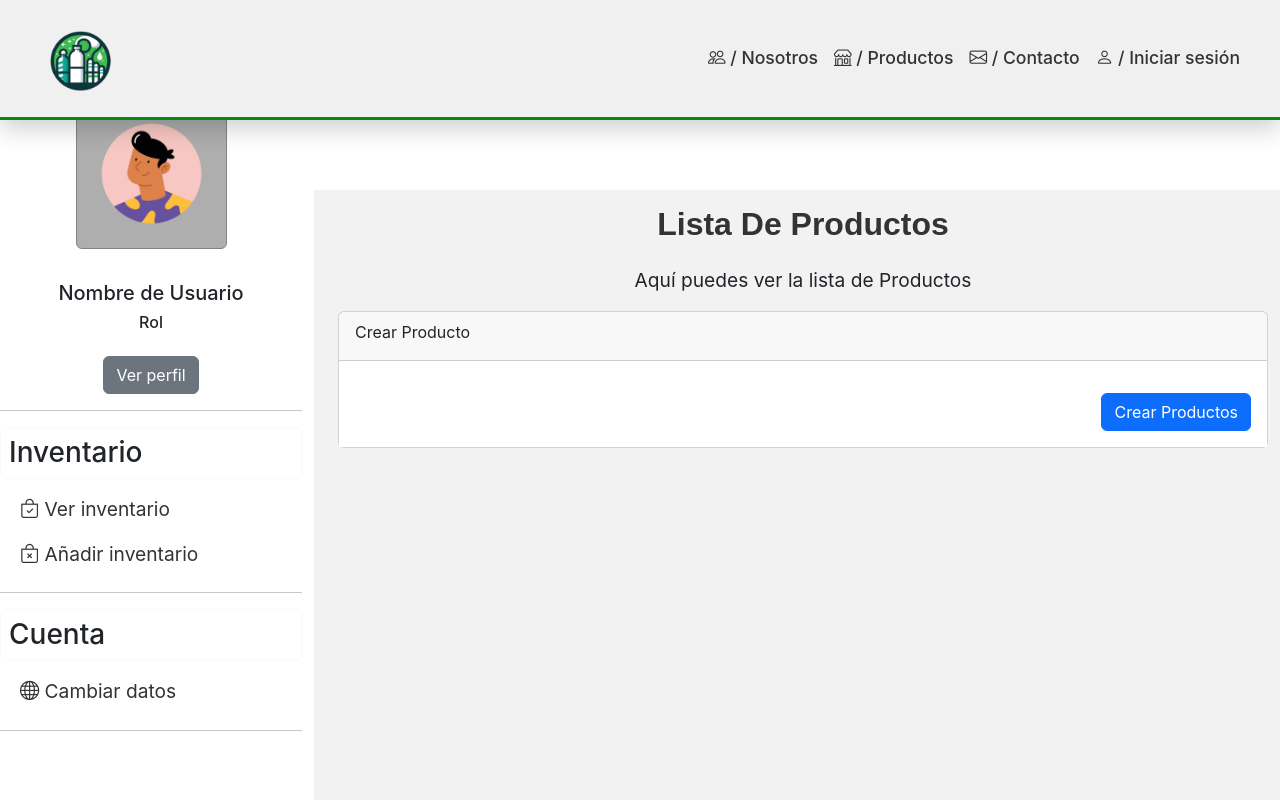
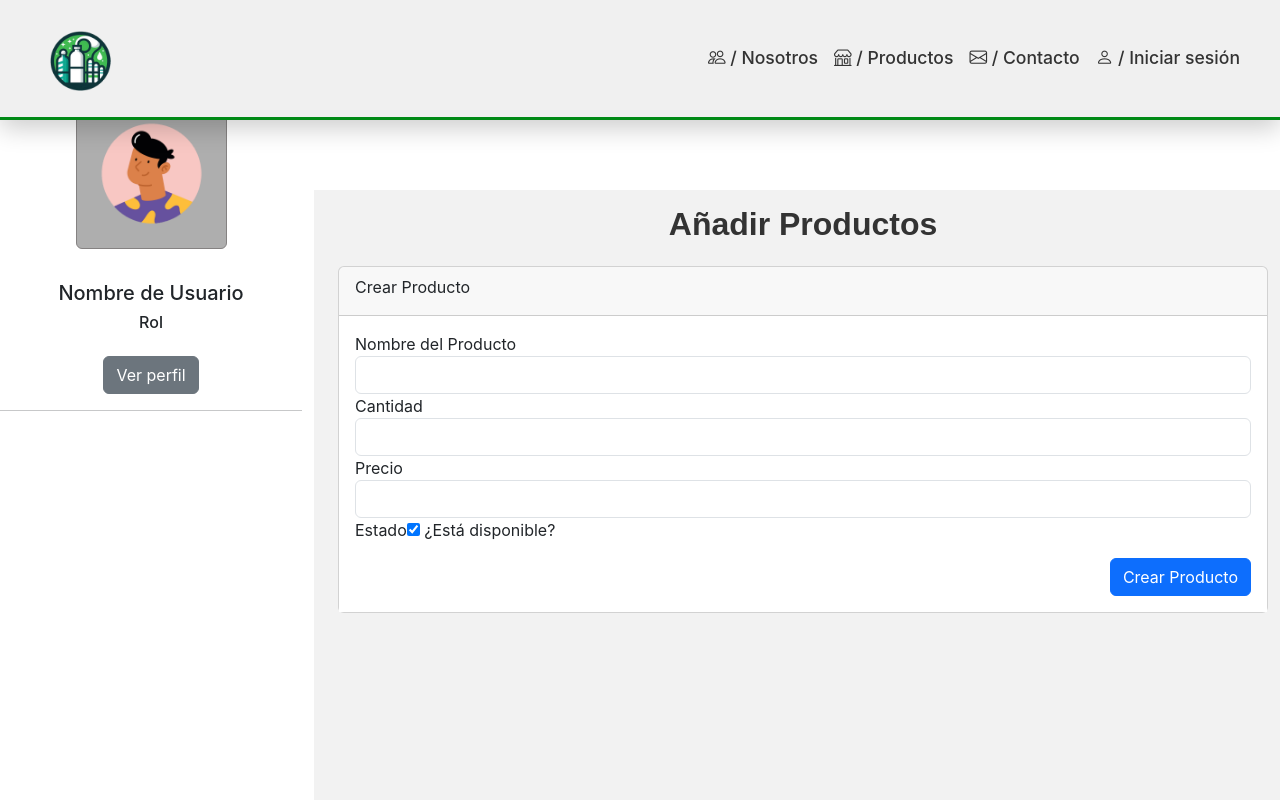
Before and after one commit to DanSRM02/React-Project, a React (Create React App) app: page /Inventory/Create in a window 1280 px wide. Shown: the top 800 px of the page. Built offline with nearby package versions, Linux system fonts and the light colour scheme.

Commit message:
Add Axios

```diff
--- a/src/Components/Inventory/InventoryCreate.js
+++ b/src/Components/Inventory/InventoryCreate.js
@@ -2,24 +2,39 @@ import React, { useState } from 'react';
 import './../../Styles/user.css';
 import PlantillaUno from '../PlantillaUno';
 import UserPicture1 from './../../Styles/img/UsersBack/user1.svg';
+import axiosInstance from '../../api/axios';
 
 const InventoryCreate = () => {
-    const [showProfile, setShowProfile] = useState(false);
-    const [inventarios, setInventarios] = useState([
-        { id: 1, nombreProducto: 'Producto A', quantity: 10, price: 100.00 },
-        { id: 2, nombreProducto: 'Producto B', quantity: 5, price: 50.00 }
-    ]);
+    const [nombreProducto, setNombreProducto] = useState('');
+    const [quantity, setQuantity] = useState('');
+    const [price, setPrice] = useState('');
+    const [state, setState] = useState(true);  // Suponiendo que el estado es un booleano (activo/inactivo)
+    const [showProfile, setShowProfile] = useState(false); // Agregado el estado de showProfile
 
-    const handleSubmit = (e) => {
+    const handleSubmit = async (e) => {
         e.preventDefault();
-        // Lógica para crear domiciliario
-        console.log("Domiciliario creado");
+
+        // Crear un objeto con los datos del formulario
+        const productData = {
+            name: nombreProducto,
+            quantity: quantity,
+            price: price,
+            state: state,  // Asegúrate de manejar correctamente el estado (activo/inactivo)
+        };
+
+        try {
+            const response = await axiosInstance.post('/Inventory/Create', productData);
+            console.log('Producto creado:', response.data);
+        } catch (error) {
+            console.error('Error al crear el producto:', error);
+        }
     };
 
     return (
         <PlantillaUno>
             <div className="row">
                 <div className="col-md-3 menu">
+                    {/* Menú lateral */}
                     <div className="imgrol text-center mt-2 mb-3">
                         <img className="rounded img-fluid" src={UserPicture1} alt="Usuario1" />
                     </div>
@@ -36,36 +51,13 @@ const InventoryCreate = () => {
                             Ver perfil
                         </button>
                     </div>
-                    <hr />
-                    <h3 className="border border-light rounded p-2">Inventario</h3>
-                    <ul className="navbar-nav">
-                        <li className="nav-item">
-                            <a className="nav-link" href="/products">
-                                <i className="bi bi-bag-check"></i> Ver inventario
-                            </a>
-                        </li>
-                        <li className="nav-item">
-                            <a className="nav-link" href="/User/CancelOrder">
-                                <i className="bi bi-bag-x"></i> Añadir inventario
-                            </a>
-                        </li>
-                    </ul>
-                    <hr />
-                    <h3 className="mt-3 border border-light rounded p-2">Cuenta</h3>
-                    <ul className="navbar-nav">
-                        <li className="nav-item">
-                            <a className="nav-link" href="/data-change">
-                                <i className="bi bi-globe"></i> Cambiar datos
-                            </a>
-                        </li>
-                    </ul>
+                    {/* Menú adicional */}
                     <hr />
                 </div>
 
-                {/* Cuerpo Contenido */}
+                {/* Contenido principal */}
                 <div className="col-md-9 cuerpocontenido">
-                    <h1 className="text-center seccion-titulo">Lista De Productos</h1>
-                    <p className="text-center seccion-texto">Aquí puedes ver la lista de Productos</p>
+                    <h1 className="text-center seccion-titulo">Añadir Productos</h1>
                     <div className="container-fluid">
                         <div className="row">
                             <div className="col-md-12">
@@ -75,9 +67,52 @@ const InventoryCreate = () => {
                                     </div>
                                     <div className="card-body bg-white">
                                         <form onSubmit={handleSubmit} role="form">
-                                            {/* Añadir campos de formulario aquí si es necesario */}
+                                            <div className="form-group">
+                                                <label htmlFor="nombreProducto">Nombre del Producto</label>
+                                                <input
+                                                    type="text"
+                                                    id="nombreProducto"
+                                                    className="form-control"
+                                                    value={nombreProducto}
+                                                    onChange={(e) => setNombreProducto(e.target.value)}
+                                                    required
+                                                />
+                                            </div>
+                                            <div className="form-group">
+                                                <label htmlFor="quantity">Cantidad</label>
+                                                <input
+                                                    type="number"
+                                                    id="quantity"
+                                                    className="form-control"
+                                                    value={quantity}
+                                                    onChange={(e) => setQuantity(e.target.value)}
+                                                    required
+                                                />
+                                            </div>
+                                            <div className="form-group">
+                                                <label htmlFor="price">Precio</label>
+                                                <input
+                                                    type="number"
+                                                    step="0.01"
+                                                    id="price"
+                                                    className="form-control"
+                                                    value={price}
+                                                    onChange={(e) => setPrice(e.target.value)}
+                                                    required
+                                                />
+                                            </div>
+                                            <div className="form-group">
+                                                <label htmlFor="state">Estado</label>
+                                                <input
+                                                    type="checkbox"
+                                                    id="state"
+                                                    checked={state}
+                                                    onChange={(e) => setState(e.target.checked)}
+                                                />
+                                                <span> ¿Está disponible?</span>
+                                            </div>
                                             <div className="mt-3" style={{ textAlign: 'right' }}>
-                                                <button type="submit" className="btn btn-primary">Crear Productos</button>
+                                                <button type="submit" className="btn btn-primary">Crear Producto</button>
                                             </div>
                                         </form>
                                     </div>
@@ -87,6 +122,7 @@ const InventoryCreate = () => {
                     </div>
                 </div>
 
+                {/* Modal */}
                 {showProfile && (
                     <div className="modal show d-block" tabIndex="-1" role="dialog">
                         <div className="modal-dialog" role="document">
--- a/src/Components/Inventory/InventoryEdit.js
+++ b/src/Components/Inventory/InventoryEdit.js
@@ -26,9 +26,6 @@ const InventoryEdit = ({ initialData, onSubmit }) => {
     return (
         <PlantillaUno>
         <div className="col-md-9 cuerpocontenido">
-            <h1 className="text-center seccion-titulo">Lista De Domicilios</h1>
-            <p className="text-center seccion-texto">Aquí puedes ver la lista de domiciliarios</p>
-
             <div className="row p-1">
                 <div className="col-md-12">
                     <h1 className="mt-4">{inventario.id ? 'Editar Producto' : 'Nuevo Producto'}</h1>
--- /dev/null
+++ b/src/api/axios.js
@@ -0,0 +1,11 @@
+// src/api/axios.js
+import axios from 'axios';
+
+const axiosInstance = axios.create({
+    baseURL: 'http://localhost:8081',
+  headers: {
+    'Content-Type': 'application/json',
+  },
+});
+
+export default axiosInstance;
```
